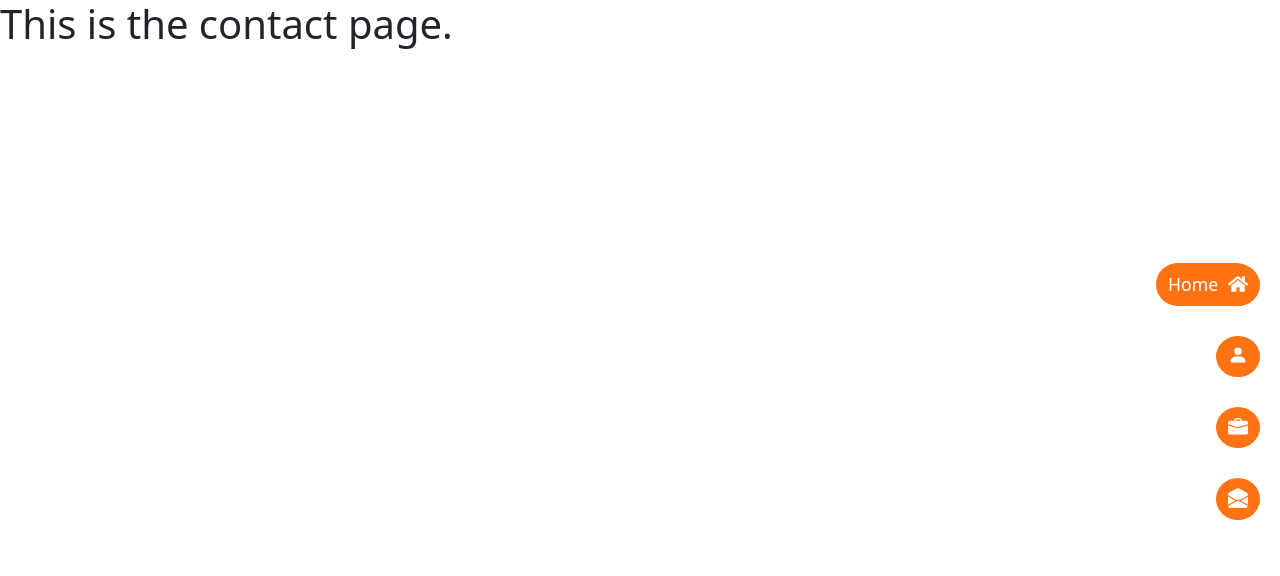
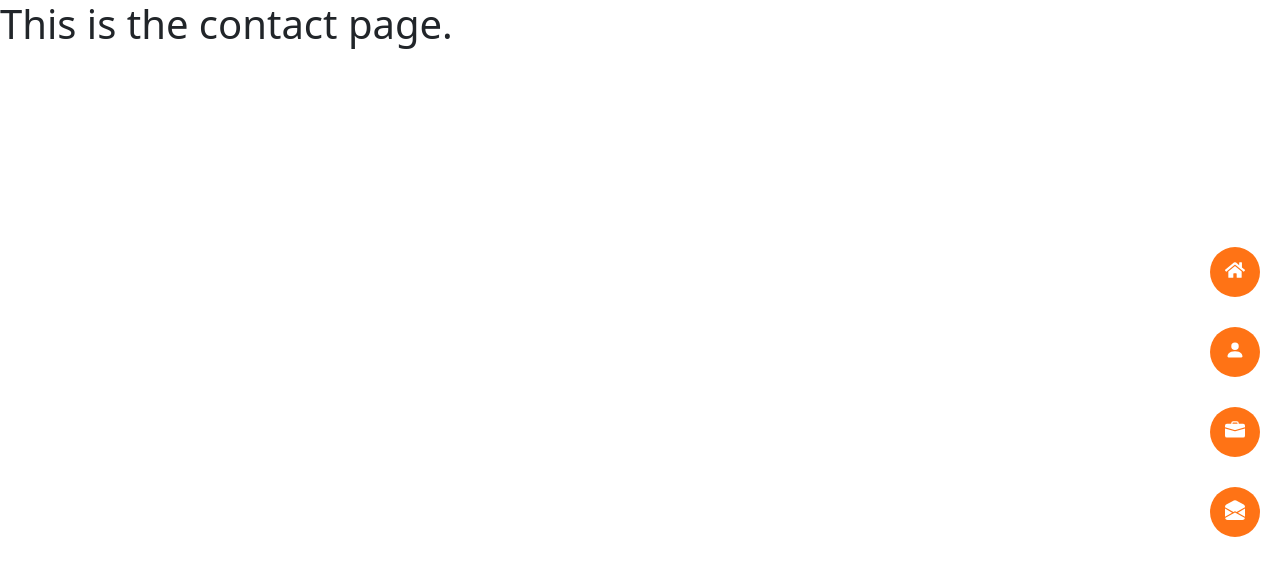
Before and after one commit to cblake35/Portfolio-V3, a React (Create React App) app: page /contact in a window 1280 px wide. Shown: the top 576 px of the page. Built offline with nearby package versions, Linux system fonts and the light colour scheme; the HTML template or start-up script is replaced by a standard one.

Commit message:
Added animations for all nav buttons. Also fixed element hierarchy and for easier styling.

```diff
--- a/src/App.css
+++ b/src/App.css
@@ -40,120 +40,160 @@
     margin-left: auto;
 }
 
+.homeLink {
+    float: right;
+    margin-right: 20px;
+    position: relative;
+    z-index: 10;
+}
+
 .homeBtn {
     background-color: #FF7315;
-    padding-right: 15px;
     border-radius: 50px;
-    padding: 8px 40px 8px 12px;
-    display: block;
-    left: -60px;
+    padding: 0 45px 0 12px;
+    display: flex;
+    align-items: center;
+    left: -55px;
     bottom: 0;
     position: absolute;
     font-size: 1.1rem;
     z-index: -1;
     color: white;
+    height: 50px;
+    visibility: hidden;
+    transition: all .25s ease-in;
 }
 
-.homeSvg:hover .homeBtn {
-
+.homeSvg{
+    height: 50px;
+    width: 50px;
+    display: flex;
+    justify-content: center;
+    align-items: center;
+    background-color: #FF7315;
+    border-radius: 50%;
 }
 
-.homeSvg {
+.homeLink:hover .homeBtn {
+    left: -60px;
+    visibility: visible;
+}
+
+.aboutLink {
     float: right;
     margin-right: 20px;
-    background-color: #FF7315;
-    border-radius: 50%;
-    padding: 8px 12px;
     position: relative;
     z-index: 10;
 }
 
 .aboutBtn {
     background-color: #FF7315;
-    padding-right: 15px;
     border-radius: 50px;
-    padding: 8px 40px 8px 12px;
-    display: none;
-    left: -60px;
+    padding: 0 45px 0 12px;
+    display: flex;
+    align-items: center;
+    left: -55px;
     bottom: 0;
     position: absolute;
     font-size: 1.1rem;
     z-index: -1;
     color: white;
+    height: 50px;
+    visibility: hidden;
+    transition: all .25s ease-in;
 }
 
-.aboutSvg:hover .aboutBtn {
-    display: block;
+.aboutSvg{
+    height: 50px;
+    width: 50px;
+    display: flex;
+    justify-content: center;
+    align-items: center;
+    background-color: #FF7315;
+    border-radius: 50%;
 }
 
-.aboutSvg {
+.aboutLink:hover .aboutBtn {
+    left: -60px;
+    visibility: visible;
+}
+
+.workLink {
     float: right;
     margin-right: 20px;
-    background-color: #FF7315;
-    border-radius: 50%;
-    padding: 8px 12px;
     position: relative;
     z-index: 10;
 }
 
 .workBtn {
     background-color: #FF7315;
-    padding-right: 15px;
     border-radius: 50px;
-    padding: 8px 40px 7px 12px;
-    display: none;
-    left: -55px;
+    padding: 0 45px 0 12px;
+    display: flex;
+    align-items: center;
+    left: -50px;
     bottom: 0;
     position: absolute;
     font-size: 1.1rem;
     z-index: -1;
     color: white;
+    height: 50px;
+    visibility: hidden;
+    transition: all .25s ease-in;
 }
 
-.workSvg:hover .workBtn {
-    display: block;
+.workSvg{
+    height: 50px;
+    width: 50px;
+    display: flex;
+    justify-content: center;
+    align-items: center;
+    background-color: #FF7315;
+    border-radius: 50%;
 }
 
-.workSvg {
+.workLink:hover .workBtn {
+    left: -55px;
+    visibility: visible;
+}
+
+.contactLink {
     float: right;
     margin-right: 20px;
-    background-color: #FF7315;
-    border-radius: 50%;
-    padding: 8px 12px;
     position: relative;
     z-index: 10;
 }
 
-.workSvg svg {
-    margin-bottom: 3px;
-}
-
 .contactBtn {
     background-color: #FF7315;
-    padding-right: 15px;
     border-radius: 50px;
-    padding: 8px 40px 8px 12px;
-    display: none;
-    left: -75px;
+    padding: 0 45px 0 12px;
+    display: flex;
+    align-items: center;
+    left: -70px;
     bottom: 0;
     position: absolute;
     font-size: 1.1rem;
     z-index: -1;
     color: white;
+    height: 50px;
+    visibility: hidden;
+    transition: all .25s ease-in;
 }
 
-.contactSvg:hover .contactBtn {
-    display: block;
+.contactSvg{
+    height: 50px;
+    width: 50px;
+    display: flex;
+    justify-content: center;
+    align-items: center;
+    background-color: #FF7315;
+    border-radius: 50%;
 }
 
-.contactSvg {
-    float: right;
-    margin-right: 20px;
-    background-color: #FF7315;
-    border-radius: 50%;
-    padding: 8px 12px;
-    position: relative;
-    z-index: 10;
+.contactLink:hover .contactBtn {
+    left: -75px;
+    visibility: visible;
 }
 
 /* Home Styles */
--- a/src/components/Sidebar.js
+++ b/src/components/Sidebar.js
@@ -27,33 +27,33 @@ function Sidebar() {
                     <ul>
                         <li>
                             <Link to='/' className='linkWrapper'>
-                                <div className='homeSvg'>
+                                <div className='homeLink'>
                                     <div className='homeBtn'>Home</div>
-                                    <FaHome />
+                                    <div className='homeSvg'><FaHome /></div>
                                 </div>
                             </Link>
                         </li>
                         <li>
                             <Link to='/about' className='linkWrapper'>
-                                <div className='aboutSvg'>
+                                <div className='aboutLink'>
                                     <div className='aboutBtn'>About</div>
-                                    <BsFillPersonFill />
+                                    <div className='aboutSvg'><BsFillPersonFill /></div>
                                 </div>
                             </Link>
                         </li>
                         <li>
                             <Link to='/work' className='linkWrapper'>
-                                <div className='workSvg'>
+                                <div className='workLink'>
                                     <div className='workBtn'>Work</div>
-                                    <BsBriefcaseFill />
+                                    <div className='workSvg'><BsBriefcaseFill /></div>
                                 </div>
                             </Link>
                         </li>
                         <li>
                             <Link to='/contact' className='linkWrapper'>
-                                <div className='contactSvg'>
+                                <div className='contactLink'>
                                     <div className='contactBtn'>Contact</div>
-                                    <BsEnvelopeOpenFill />
+                                    <div className='contactSvg'><BsEnvelopeOpenFill /></div>
                                 </div>
                             </Link>
                         </li>
```
